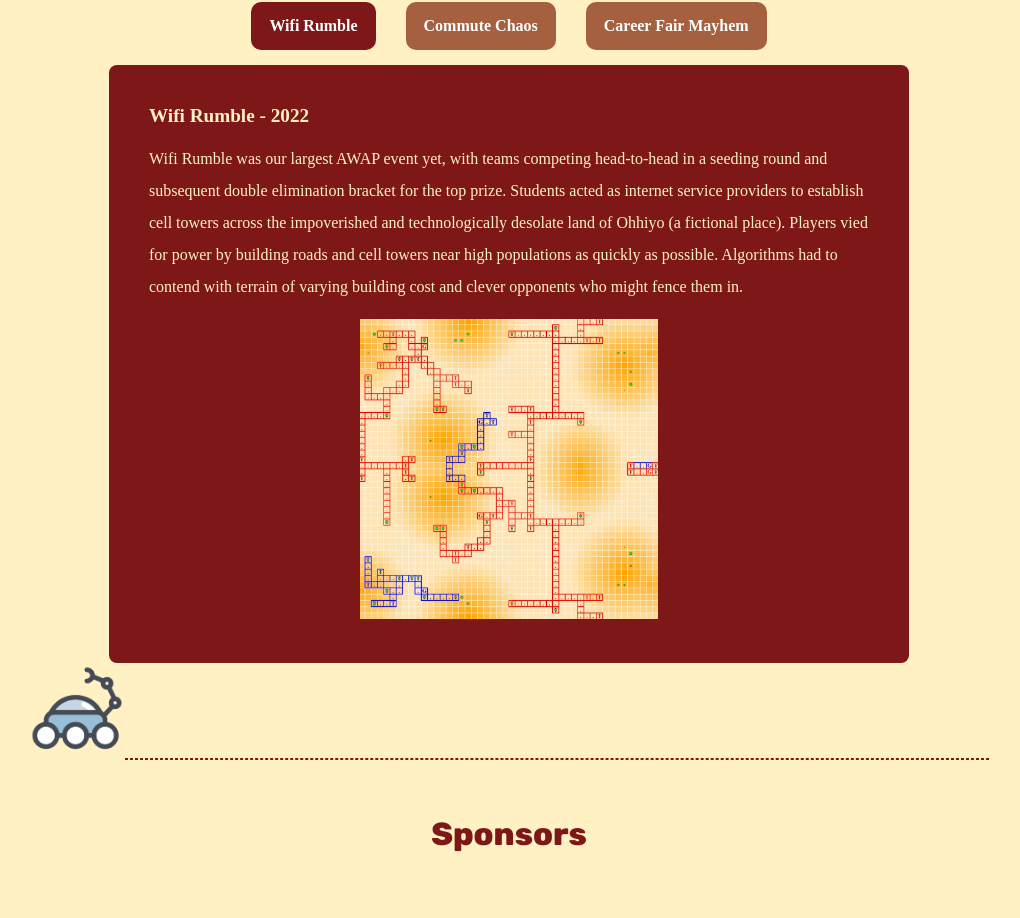
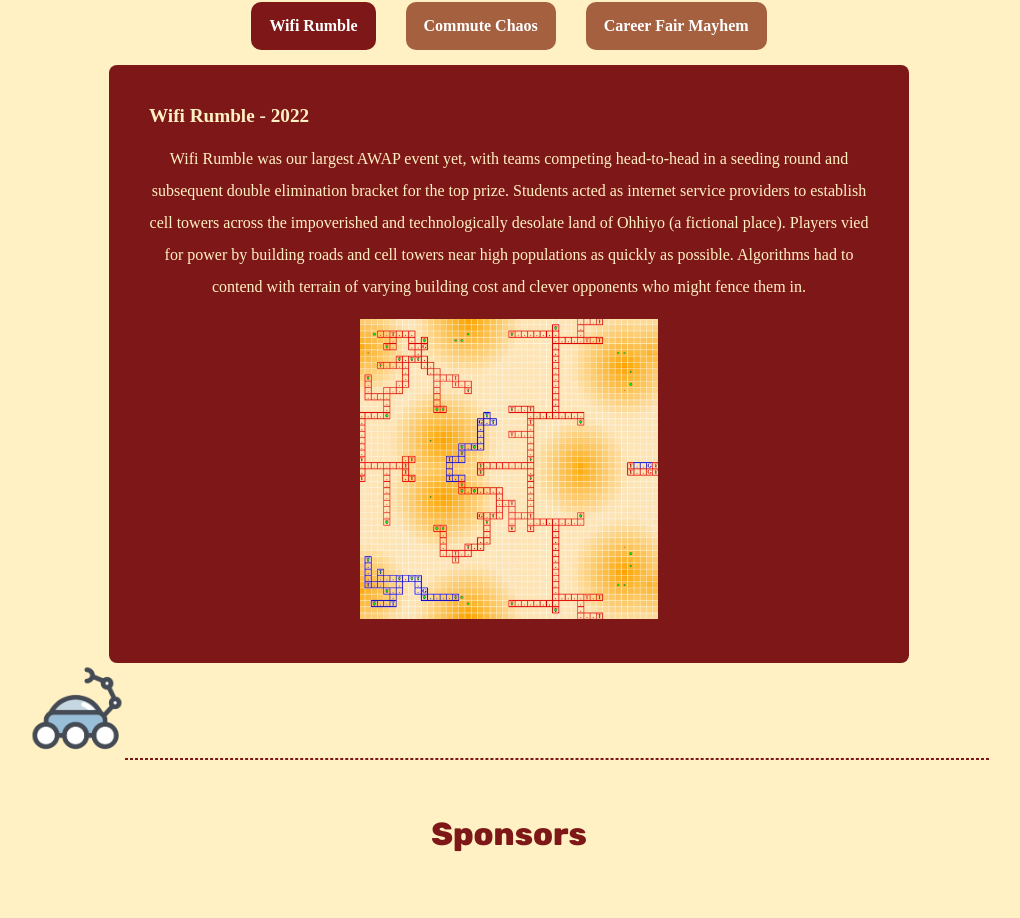
Before and after one commit to acm-cmu/awap-landing-page-2024, a React (Create React App) app: page / in a window 1280 px wide. Shown: the part 2393-3311 px from the top of the page, without its empty margins (131-1151 px from the left). Built offline with nearby package versions, Linux system fonts and the light colour scheme.

Commit message:
Make past components aligned

```diff
--- a/src/components/Past.js
+++ b/src/components/Past.js
@@ -7,7 +7,7 @@ const year2022 = () => {
       <div className="row one">
         <div className="past-description">
           <div className="past-title">Wifi Rumble - 2022</div>
-          <p>
+          <p style={{textAlign:"center"}}>
             Wifi Rumble was our largest AWAP event yet, with teams competing
             head-to-head in a seeding round and subsequent double elimination
             bracket for the top prize. Students acted as internet service
@@ -35,7 +35,7 @@ const year2021 = () => {
       <div className="row one">
         <div className="past-description">
           <div className="past-title">Commute Chaos - 2021</div>
-          <p>
+          <p style={{textAlign:"center"}}>
             In 2021, AWAP was hosted virtually due to COVID, with a theme based
             on effective transportation management. Each team operated as a
             Transportation Manager whose role was to design a subway network.
@@ -61,7 +61,7 @@ const year2019 = () => {
       <div className="row one">
         <div className="past-description">
           <div className="past-title">Career Fair Mayhem - 2019</div>
-          <p>
+          <p style={{textAlign:"center"}}>
             Our 2019 challenge simulated a real-world problem relevant (and
             possibly traumatic) to many students—navigating the chaos of a
             career fair. In this problem, teams were tasked to navigate a map of
```
